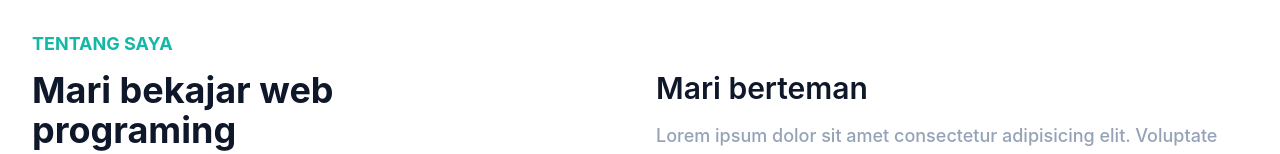
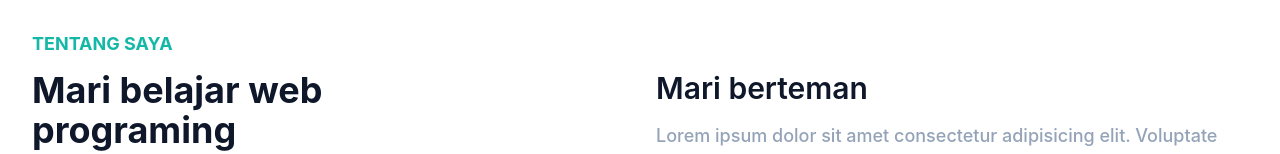
Before and after one commit to ajimsofwan/ajimsofwan.github.io, a Next.js app: page / in a window 1280 px wide. Shown: the part 758-912 px from the top of the page. Built offline with nearby package versions, Linux system fonts and the light colour scheme.

Commit message:
initial commit

```diff
--- a/pages/index.js
+++ b/pages/index.js
@@ -67,7 +67,7 @@ export default function Home() {
                 Tentang Saya
               </h4>
               <h2 className="font-bold text-dark text-3xl mb-5 max-w-md lg:text-4xl">
-                Mari bekajar web programing
+                Mari belajar web programing
               </h2>
               <p className="font-medium font-base text-secondary lg:text-lg">
                 Lorem ipsum dolor sit amet consectetur adipisicing elit. Aperiam
```
